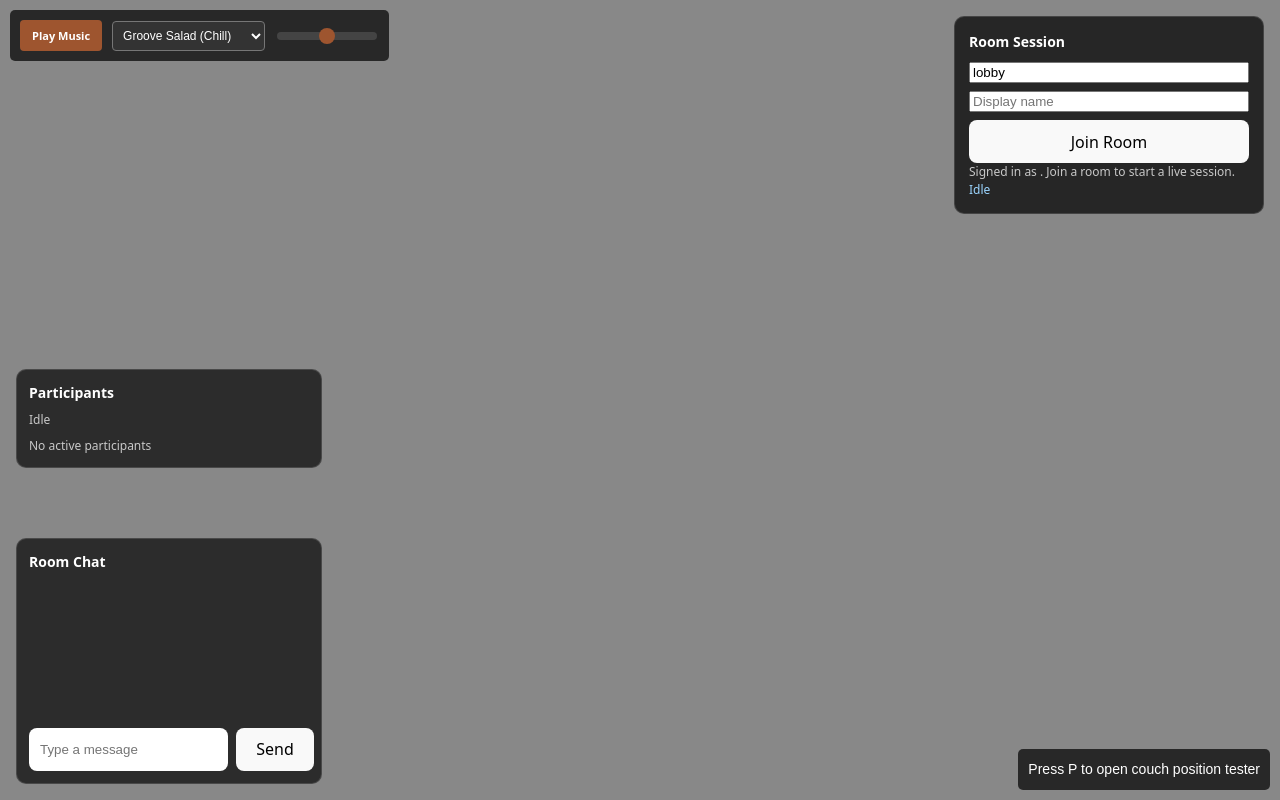
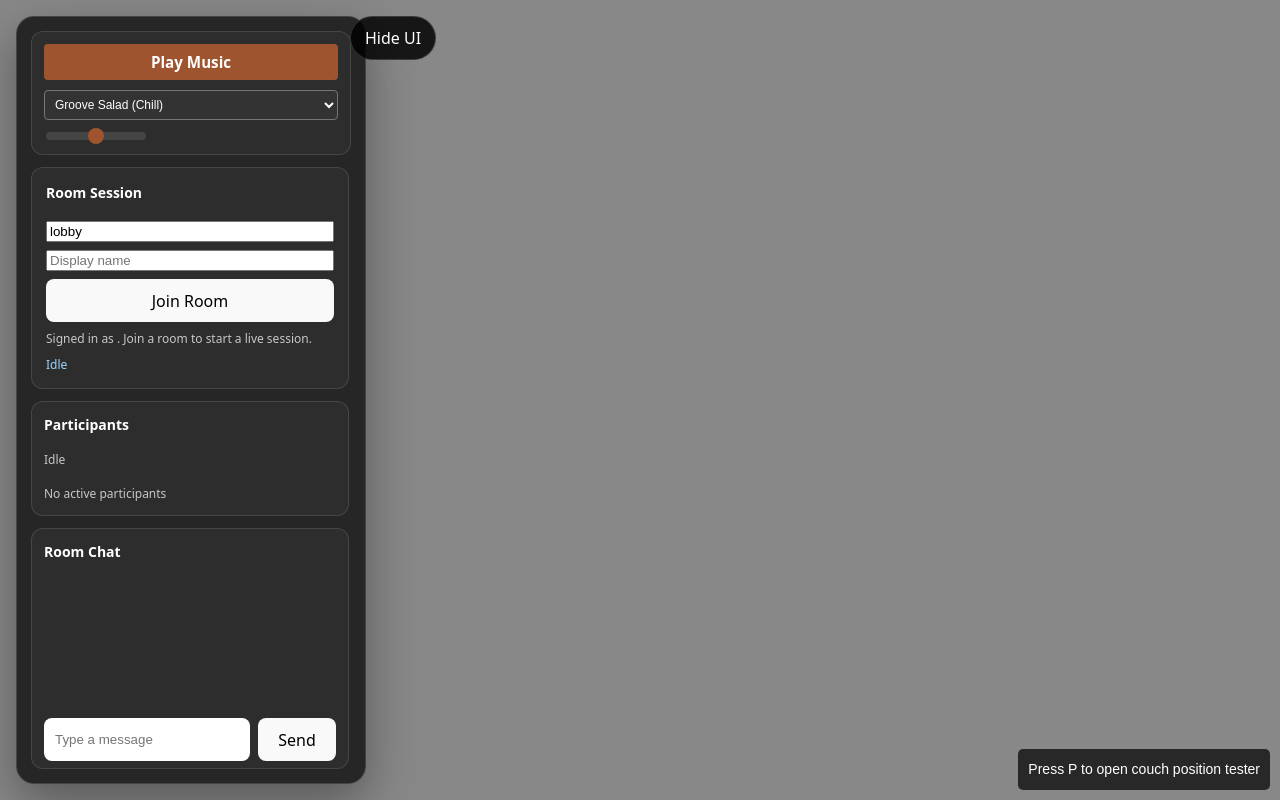
Before and after one commit to 3Dean/mediaroom-multi, a website built with Vite: page index.html in a window 1280 px wide. Built offline with nearby package versions, Linux system fonts and the light colour scheme; what aws-amplify would draw is missing.

Commit message:
Add collapsible unified UI sidebar

```diff
--- a/index.html
+++ b/index.html
@@ -12,7 +12,6 @@
         overflow: hidden;
       }
 
-
       canvas {
         display: block;
         width: 100%;
@@ -23,62 +22,11 @@ canvas {
         z-index: 0;
       }
 
-      /* Fixed UI layer that's always visible */
       #ui-layer {
         position: fixed;
-        top: 0;
-        left: 0;
-        width: 100%;
-        height: 100%;
+        inset: 0;
         pointer-events: none;
         z-index: 9999;
-      }
-
-      /* Audio controls container */
-      #audioControls {
-        position: absolute;
-        top: 10px;
-        left: 10px;
-        background-color: rgba(0, 0, 0, 0.7);
-        padding: 10px;
-        border-radius: 5px;
-        display: flex;
-        align-items: center;
-        gap: 10px;
-        pointer-events: auto;
-      }
-
-      /* Volume slider specific styles */
-      #volumeSlider {
-        -webkit-appearance: none;
-        appearance: none;
-        height: 8px;
-        border-radius: 4px;
-        background: #444;
-        outline: none;
-        cursor: pointer !important;
-        pointer-events: auto !important;
-        z-index: 10000 !important;
-      }
-
-      #volumeSlider::-webkit-slider-thumb {
-        -webkit-appearance: none;
-        appearance: none;
-        width: 16px;
-        height: 16px;
-        border-radius: 50%;
-        background: #9e552f;
-        cursor: pointer !important;
-        pointer-events: auto !important;
-      }
-
-      #volumeSlider::-moz-range-thumb {
-        width: 16px;
-        height: 16px;
-        border-radius: 50%;
-        background: #9e552f;
-        cursor: pointer !important;
-        pointer-events: auto !important;
       }
 
       #loading-screen {
@@ -104,7 +52,7 @@ canvas {
         0%, 100% { opacity: 1; }
         50% { opacity: 0.4; }
       }
-/* Vaporwave Loader */
+
       .loader-vapor {
         animation: floatUpDown 3s ease-in-out infinite, fadeInOut 3s ease-in-out infinite;
         font-size: 24px;
@@ -123,7 +71,6 @@ canvas {
         0%, 100% { opacity: 0.9; }
         50% { opacity: 0.4; }
       }
-
 
       #progress-container {
         width: 60%;
@@ -153,7 +100,6 @@ canvas {
     </style>
   </head>
   <body>
-<!-- Loading overlay -->
     <div id="loading-screen">
       <div class="loader-vapor">Loading…</div>
       <div id="progress-container">
@@ -161,11 +107,13 @@ canvas {
       </div>
     </div>
 
-
     <div id="app"></div>
     <div id="ui-layer">
-      <!-- Audio controls will be added here by JavaScript -->
+      <aside id="musicspace-sidebar" class="is-open">
         <div id="audioControls"></div>
+        <div id="musicspace-panels"></div>
+      </aside>
+      <button id="musicspace-sidebar-toggle" type="button" aria-expanded="true" aria-controls="musicspace-sidebar">Hide UI</button>
     </div>
     <audio id="audioPlayer" src=""></audio>
     <script type="module" src="/src/main.ts"></script>
--- a/src/app/bootstrap.ts
+++ b/src/app/bootstrap.ts
@@ -17,6 +17,7 @@ const sessionStore = new RoomSessionStore();
 
 export function bootstrapApp(): void {
   window.addEventListener('DOMContentLoaded', async () => {
+    const sidebarPanels = initializeSidebarLayout();
     initializeApp();
 
     const currentUser = await getAuthenticatedUser();
@@ -235,9 +236,9 @@ export function bootstrapApp(): void {
       roomPanel.setStatus('Stored message locally. Start the realtime server to broadcast chat.');
     });
 
-    roomPanel.mount();
-    chatPanel.mount();
-    participantList.mount();
+    roomPanel.mount(sidebarPanels);
+    participantList.mount(sidebarPanels);
+    chatPanel.mount(sidebarPanels);
     syncRoomUi(chatPanel, participantList, remotePlayerManager);
     roomPanel.setMeta('Idle');
     participantList.setConnectionStatus('Idle');
@@ -255,6 +256,29 @@ export function bootstrapApp(): void {
       }
     });
   });
+}
+
+function initializeSidebarLayout(): HTMLElement {
+  const sidebar = document.getElementById('musicspace-sidebar');
+  const toggle = document.getElementById('musicspace-sidebar-toggle') as HTMLButtonElement | null;
+  const panels = document.getElementById('musicspace-panels');
+
+  if (!sidebar || !toggle || !panels) {
+    throw new Error('Sidebar UI shell is missing from the DOM.');
+  }
+
+  const applyState = (isOpen: boolean) => {
+    sidebar.classList.toggle('is-open', isOpen);
+    toggle.setAttribute('aria-expanded', String(isOpen));
+    toggle.textContent = isOpen ? 'Hide UI' : 'Show UI';
+  };
+
+  applyState(true);
+  toggle.addEventListener('click', () => {
+    applyState(!sidebar.classList.contains('is-open'));
+  });
+
+  return panels;
 }
 
 function syncRoomUi(chatPanel: ChatPanel, participantList: ParticipantList, remotePlayerManager: RemotePlayerManager | null): void {
--- a/src/style.css
+++ b/src/style.css
@@ -2,11 +2,9 @@
   font-family: system-ui, Avenir, Helvetica, Arial, sans-serif;
   line-height: 1.5;
   font-weight: 400;
-
   color-scheme: light dark;
   color: rgba(255, 255, 255, 0.87);
   background-color: #242424;
-
   font-synthesis: none;
   text-rendering: optimizeLegibility;
   -webkit-font-smoothing: antialiased;
@@ -18,6 +16,7 @@ a {
   color: #646cff;
   text-decoration: inherit;
 }
+
 a:hover {
   color: #535bf2;
 }
@@ -25,7 +24,6 @@ a:hover {
 body {
   margin: 0;
   overflow: hidden;
-  /* cursor: none; */
 }
 
 h1 {
@@ -47,9 +45,11 @@ h1 {
   will-change: filter;
   transition: filter 300ms;
 }
+
 .logo:hover {
   filter: drop-shadow(0 0 2em #646cffaa);
 }
+
 .logo.vanilla:hover {
   filter: drop-shadow(0 0 2em #3178c6aa);
 }
@@ -73,9 +73,11 @@ button {
   cursor: pointer;
   transition: border-color 0.25s;
 }
+
 button:hover {
   border-color: #646cff;
 }
+
 button:focus,
 button:focus-visible {
   outline: 4px auto -webkit-focus-ring-color;
@@ -86,15 +88,16 @@ button:focus-visible {
     color: #213547;
     background-color: #1a1a1a;
   }
+
   a:hover {
     color: #747bff;
   }
+
   button {
     background-color: #f9f9f9;
   }
 }
 
-/* Center-screen crosshair */
 #crosshair {
   position: absolute;
   top: 50%;
@@ -109,59 +112,182 @@ button:focus-visible {
   z-index: 10;
 }
 
-/* Ensure audio controls are always visible */
+#musicspace-sidebar {
+  position: absolute;
+  top: 16px;
+  left: 16px;
+  bottom: 16px;
+  width: min(320px, calc(100vw - 72px));
+  padding: 14px;
+  display: flex;
+  flex-direction: column;
+  gap: 12px;
+  background: rgba(0, 0, 0, 0.72);
+  border: 1px solid rgba(255, 255, 255, 0.14);
+  border-radius: 18px;
+  box-shadow: 0 18px 48px rgba(0, 0, 0, 0.35);
+  transform: translateX(0);
+  transition: transform 220ms ease, opacity 220ms ease;
+  pointer-events: auto;
+  z-index: 10000;
+  overflow: hidden;
+}
+
+#musicspace-sidebar:not(.is-open) {
+  transform: translateX(calc(-100% - 18px));
+}
+
+#musicspace-sidebar-toggle {
+  position: absolute;
+  top: 16px;
+  left: 16px;
+  z-index: 10001;
+  pointer-events: auto;
+  padding: 10px 14px;
+  background: rgba(0, 0, 0, 0.84);
+  color: #fff;
+  border: 1px solid rgba(255, 255, 255, 0.16);
+  border-radius: 999px;
+  transition: left 220ms ease, background-color 220ms ease;
+}
+
+#musicspace-sidebar.is-open + #musicspace-sidebar-toggle {
+  left: calc(min(320px, calc(100vw - 72px)) + 30px);
+}
+
+#musicspace-sidebar-toggle:hover {
+  background: rgba(30, 30, 30, 0.94);
+}
+
+#musicspace-panels {
+  min-height: 0;
+  display: flex;
+  flex-direction: column;
+  gap: 12px;
+  overflow: auto;
+  padding-right: 2px;
+}
+
+.musicspace-panel {
+  position: relative !important;
+  inset: auto !important;
+  width: auto !important;
+  max-width: none !important;
+  padding: 12px;
+  display: flex;
+  flex-direction: column;
+  gap: 8px;
+  background: rgba(255, 255, 255, 0.03);
+  border: 1px solid rgba(255, 255, 255, 0.12);
+  border-radius: 12px;
+  pointer-events: auto;
+  z-index: auto !important;
+  box-sizing: border-box;
+}
+
+#room-panel {
+  padding: 14px;
+}
+
+#chat-panel {
+  flex: 1 1 auto;
+  min-height: 220px;
+}
+
+#participant-list {
+  max-height: 220px;
+}
+
 #audioControls {
-  position: absolute !important;
-  top: 10px !important;
-  left: 10px !important;
-  z-index: 9999 !important;
+  position: relative !important;
+  top: auto !important;
+  right: auto !important;
+  bottom: auto !important;
+  left: auto !important;
+  transform: none !important;
+  z-index: auto !important;
+  width: auto;
   display: flex !important;
+  flex-direction: column;
+  align-items: stretch;
+  gap: 10px;
+  padding: 12px;
+  background: rgba(255, 255, 255, 0.03) !important;
+  border: 1px solid rgba(255, 255, 255, 0.12);
+  border-radius: 12px;
+  pointer-events: auto !important;
+  box-sizing: border-box;
+}
+
+#audioControls button,
+#audioControls select,
+#audioControls input[type="range"] {
+  width: 100%;
+  box-sizing: border-box;
+}
+
+#audioControls button {
+  font-size: 0.95rem !important;
+}
+
+#audioControls select {
+  min-width: 0;
+}
+
+#volumeSlider {
+  -webkit-appearance: none;
+  appearance: none;
+  height: 8px;
+  border-radius: 4px;
+  background: #444;
+  outline: none;
+  cursor: pointer !important;
   pointer-events: auto !important;
 }
 
+#volumeSlider::-webkit-slider-thumb {
+  -webkit-appearance: none;
+  appearance: none;
+  width: 16px;
+  height: 16px;
+  border-radius: 50%;
+  background: #9e552f;
+  cursor: pointer !important;
+  pointer-events: auto !important;
+}
 
+#volumeSlider::-moz-range-thumb {
+  width: 16px;
+  height: 16px;
+  border-radius: 50%;
+  background: #9e552f;
+  cursor: pointer !important;
+  pointer-events: auto !important;
+}
 
-/* Mobile/Tactile Controls */
-@media (pointer: coarse) {
-  #audioControls {
-    bottom: 20px !important;
-    top: auto !important;
-    left: 50% !important;
-    transform: translateX(-50%) !important;
-    flex-direction: row !important;
-    background-color: rgba(0, 0, 0, 0.8) !important;
-    padding: 1rem !important;
-    border-radius: 1rem !important;
-    gap: 1rem !important;
+@media (max-width: 768px), (pointer: coarse) {
+  #musicspace-sidebar {
+    top: 12px;
+    left: 12px;
+    right: 12px;
+    bottom: 12px;
+    width: auto;
   }
-  #audioControls button {
-    padding: .5rem .75rem !important;
-    font-size: .8rem !important;
+
+  #musicspace-sidebar:not(.is-open) {
+    transform: translateX(calc(-100% - 24px));
   }
-  #audioControls input[type="range"] {
-    width: 150px !important;
-    height: 12px !important;
+
+  #musicspace-sidebar-toggle {
+    top: 12px;
+    left: 12px;
+  }
+
+  #musicspace-sidebar.is-open + #musicspace-sidebar-toggle {
+    left: calc(100vw - 116px);
+  }
+
+  #chat-panel {
+    min-height: 180px;
   }
 }
-
-/* Desktop/Mouse Controls */
-@media (pointer: fine) {
-  #audioControls {
-    top: 10px !important;
-    bottom: auto !important;
-    left: 10px !important;
-    transform: none !important;
-    background-color: rgba(0, 0, 0, 0.7) !important;
-    padding: 10px !important;
-    border-radius: 5px !important;
-    gap: 10px !important;
-  }
-  #audioControls button {
-    padding: 0.6em 1.2em !important;
-    font-size: 1em !important;
-  }
-  #audioControls input[type="range"] {
-    width: 100px !important;
-    height: 8px !important;
-  }
-}
--- a/src/ui/chatPanel.ts
+++ b/src/ui/chatPanel.ts
@@ -11,20 +11,7 @@ export class ChatPanel {
     this.onSend = onSend;
     this.container = document.createElement('div');
     this.container.id = 'chat-panel';
-    this.container.style.position = 'absolute';
-    this.container.style.bottom = '16px';
-    this.container.style.left = '16px';
-    this.container.style.width = '280px';
-    this.container.style.maxHeight = '300px';
-    this.container.style.display = 'flex';
-    this.container.style.flexDirection = 'column';
-    this.container.style.gap = '8px';
-    this.container.style.padding = '12px';
-    this.container.style.background = 'rgba(0, 0, 0, 0.68)';
-    this.container.style.border = '1px solid rgba(255, 255, 255, 0.14)';
-    this.container.style.borderRadius = '10px';
-    this.container.style.pointerEvents = 'auto';
-    this.container.style.zIndex = '10000';
+    this.container.className = 'musicspace-panel';
 
     const title = document.createElement('div');
     title.textContent = 'Room Chat';
@@ -37,7 +24,7 @@ export class ChatPanel {
     this.log.style.flexDirection = 'column';
     this.log.style.gap = '6px';
     this.log.style.minHeight = '140px';
-    this.log.style.maxHeight = '180px';
+    this.log.style.maxHeight = '220px';
     this.log.style.overflowY = 'auto';
 
     this.form = document.createElement('form');
--- a/src/ui/participantList.ts
+++ b/src/ui/participantList.ts
@@ -8,17 +8,7 @@ export class ParticipantList {
   constructor() {
     this.container = document.createElement('div');
     this.container.id = 'participant-list';
-    this.container.style.position = 'absolute';
-    this.container.style.left = '16px';
-    this.container.style.bottom = '332px';
-    this.container.style.width = '280px';
-    this.container.style.maxHeight = '260px';
-    this.container.style.padding = '12px';
-    this.container.style.background = 'rgba(0, 0, 0, 0.68)';
-    this.container.style.border = '1px solid rgba(255, 255, 255, 0.14)';
-    this.container.style.borderRadius = '10px';
-    this.container.style.pointerEvents = 'auto';
-    this.container.style.zIndex = '10000';
+    this.container.className = 'musicspace-panel';
 
     const title = document.createElement('div');
     title.textContent = 'Participants';
@@ -37,7 +27,7 @@ export class ParticipantList {
     this.list.style.display = 'flex';
     this.list.style.flexDirection = 'column';
     this.list.style.gap = '6px';
-    this.list.style.maxHeight = '180px';
+    this.list.style.maxHeight = '160px';
     this.list.style.overflowY = 'auto';
 
     this.container.append(title, this.status, this.list);
--- a/src/ui/roomPanel.ts
+++ b/src/ui/roomPanel.ts
@@ -18,16 +18,7 @@ export class RoomPanel {
     this.onJoin = onJoin;
     this.container = document.createElement('div');
     this.container.id = 'room-panel';
-    this.container.style.position = 'absolute';
-    this.container.style.top = '16px';
-    this.container.style.right = '16px';
-    this.container.style.width = '280px';
-    this.container.style.padding = '14px';
-    this.container.style.background = 'rgba(0, 0, 0, 0.72)';
-    this.container.style.border = '1px solid rgba(255, 255, 255, 0.14)';
-    this.container.style.borderRadius = '10px';
-    this.container.style.pointerEvents = 'auto';
-    this.container.style.zIndex = '10000';
+    this.container.className = 'musicspace-panel';
 
     const title = document.createElement('div');
     title.textContent = 'Room Session';
```
Lines whose indentation alone changed are shown as unchanged.
